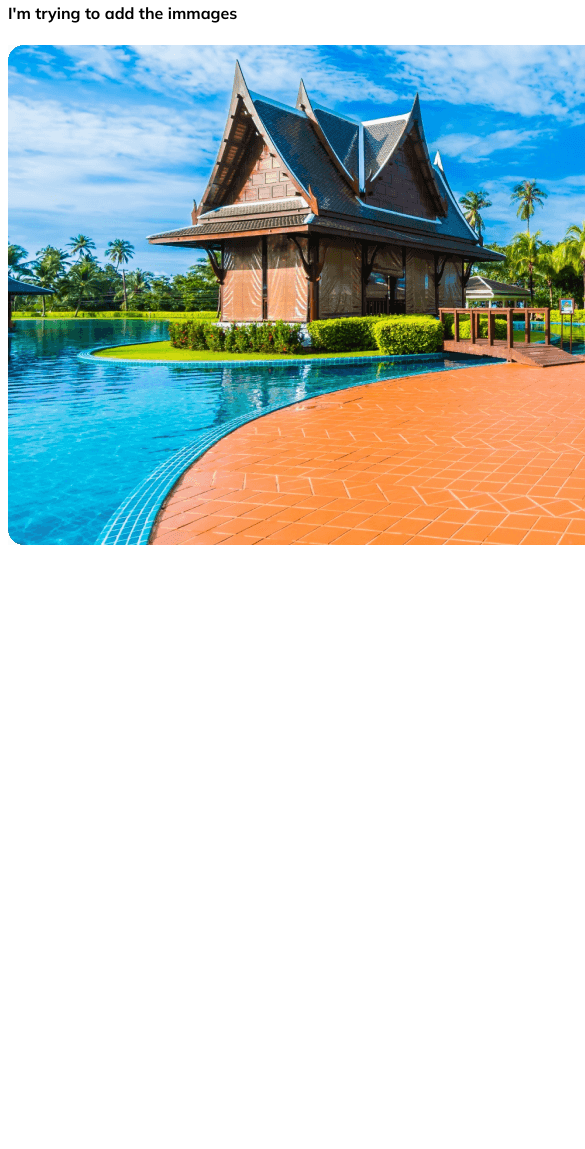
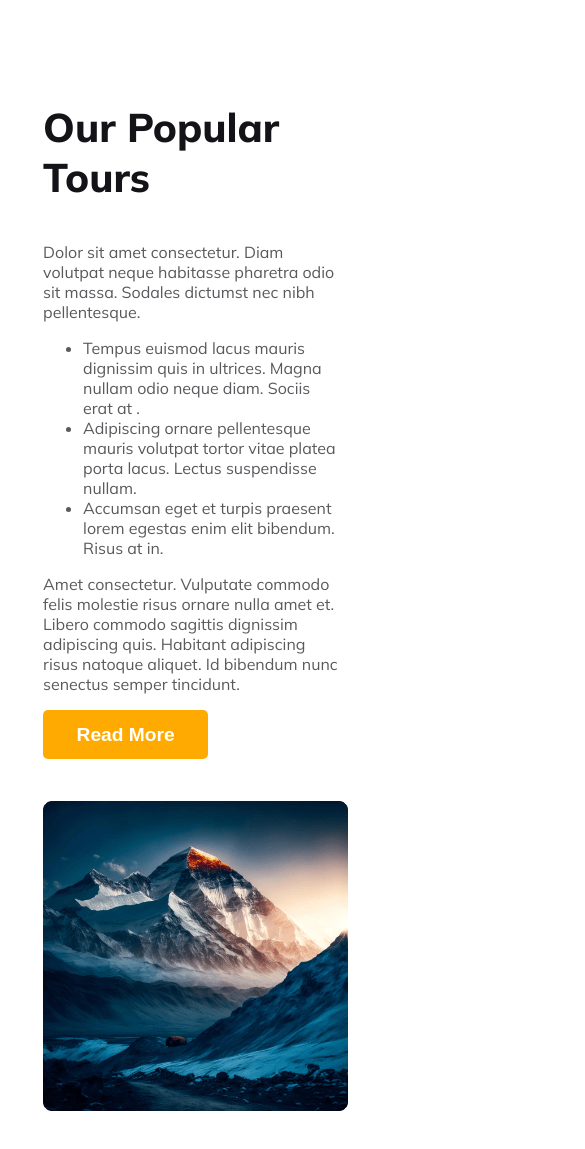
Before and after one commit to Shaon247on/Assignment-02-hero-travel, a plain HTML site: page index.html in a window 390 px wide. Shown: the part 649-1798 px from the top of the page, 585 px wide, since content can reach past the window. Before the commit the page ends 1198 px from the top, so only its background shows below. Drawn offline with Linux system fonts and the light colour scheme.

Commit message:
added the popular section with small device responsiveness

```diff
--- a/index.html
+++ b/index.html
@@ -53,23 +53,43 @@
                     <option value="Plane">Plane</option>
                     <option value="Private-UBAR">Private-UBAR</option>
                 </select>
-                    <button class="pry-button">
-                        <img src="icon/Search.svg" alt="">
-                        <h6>Find Now</h6>
-                    </button>
+                <button class="pry-button">
+                    <img src="icon/Search.svg" alt="">
+                    <h6>Find Now</h6>
+                </button>
             </form>
         </div>
         <!-- end of banner section -->
     </header>
+    <!-- end of header section -->
 
+    <!-- start of main section -->
     <main>
+        <!-- start of popular section -->
         <section>
-            <div class="trying-images">
-                <h4>
-                    I'm trying to add the immages</h4>
-                    <img src="images/Group 40.png" alt="">
+            <div class="popular-section">
+                <div class="popular-text-section">
+                    <h3 class="popular-title">Our Popular Tours</h3>
+                    <p class="popular-description">Dolor sit amet consectetur. Diam volutpat neque habitasse pharetra odio
+                        sit massa. Sodales dictumst nec nibh pellentesque.</p>
+                    <ul class="popular-points-container">
+                        <li>Tempus euismod lacus mauris dignissim quis in ultrices. Magna nullam odio neque diam. Sociis
+                            erat at .</li>
+                        <li>Adipiscing ornare pellentesque mauris volutpat tortor vitae platea porta lacus. Lectus
+                            suspendisse nullam.</li>
+                        <li> Accumsan eget et turpis praesent lorem egestas enim elit bibendum. Risus at in.</li>
+                    </ul>
+                    <p class="popular-details">Amet consectetur. Vulputate commodo felis molestie risus
+                        ornare nulla amet et. Libero commodo sagittis dignissim adipiscing quis. Habitant adipiscing risus
+                        natoque aliquet. Id bibendum nunc senectus semper tincidunt. </p>
+                    <button class="popular-button">Read More</button>
+                </div>
+                <div class="popular-image-section">
+                    <img class="popular-image" src="images/Rectangle 4.png" alt="">
+                </div>
             </div>
         </section>
+        <!-- end of popular section -->
     </main>
 
     <footer>
--- a/style/style.css
+++ b/style/style.css
@@ -5,6 +5,7 @@
     --black-color: #131318;
     --RGB-color: rgba(19, 19, 24, 0.70);
     --gray-color: #5A5A5D;
+    --hover-button-color: #c58402;
 
 }
 
@@ -147,8 +148,8 @@ header {
     border-radius: 5px;
 }
 
-.pry-button:hover{
-    background-color:#c58402;
+.pry-button:hover {
+    background-color: var(--hover-button-color);
 }
 
 .pry-button>h6 {
@@ -159,12 +160,72 @@ header {
 
 /* end of banner section */
 
+/* end of header section */
 
-.trying-images{
-    width: 80%;
-    height: 400px;
-    /* background: url('../images/Group\ 40.png'); */
+/* start of main section */
+
+main {
+    margin: 50px 9vw;
 }
+
+/* start of popular section */
+
+.popular-section {
+    display: flex;
+    gap: 3vw;
+    margin-top: 80px;
+
+}
+
+.popular-text-section {}
+
+.popular-title {
+    font-size: 40px;
+    font-weight: 800;
+    color: var(--black-color);
+}
+
+.popular-description {
+    color: var(--RGB-color);
+}
+
+.popular-points-container {
+    color: var(--RGB-color);
+}
+
+.popular-details {
+    color: var(--gray-color);
+}
+
+.popular-button {
+    width: 165px;
+    height: 49px;
+    background-color: var(--main-color);
+    font-size: 1.2rem;
+    font-weight: 800;
+    color: white;
+    border: none;
+    border-radius: 5px;
+}
+
+.popular-button:hover {
+    background-color: var(--hover-button-color);
+}
+
+.popular-image-section {}
+
+.popular-image {
+    width: 510px;
+    height: 520px;
+}
+
+/* end of popular section */
+
+
+
+
+
+/* Scroll down to for the responsive codes */
 
 
 
@@ -173,7 +234,24 @@ header {
 
 
 
+/* Scroll down to for the responsive codes */
 
+
+
+
+
+
+
+
+/* Scroll down to for the responsive codes */
+
+
+
+
+
+
+
+/* Scroll down to for the responsive codes */
 
 
 
@@ -249,11 +327,12 @@ header {
         width: 230px;
         height: 32px;
     }
+
     .from-dropdown {
         padding: 10px;
     }
 
-    .where-go{
+    .where-go {
         padding: 10px;
     }
 
@@ -262,9 +341,23 @@ header {
         height: 52px;
     }
 
-    .pry-button{
+    .pry-button {
         width: 250px;
         height: 52px;
     }
 
+    .popular-section {
+        flex-direction: column;
+    }
+
+    .popular-text-section {
+        width: 300px;
+    }
+
+    .popular-image {
+        margin-top: 30px;
+        width: 305px;
+        height: 310px;
+    }
+
 }
```
